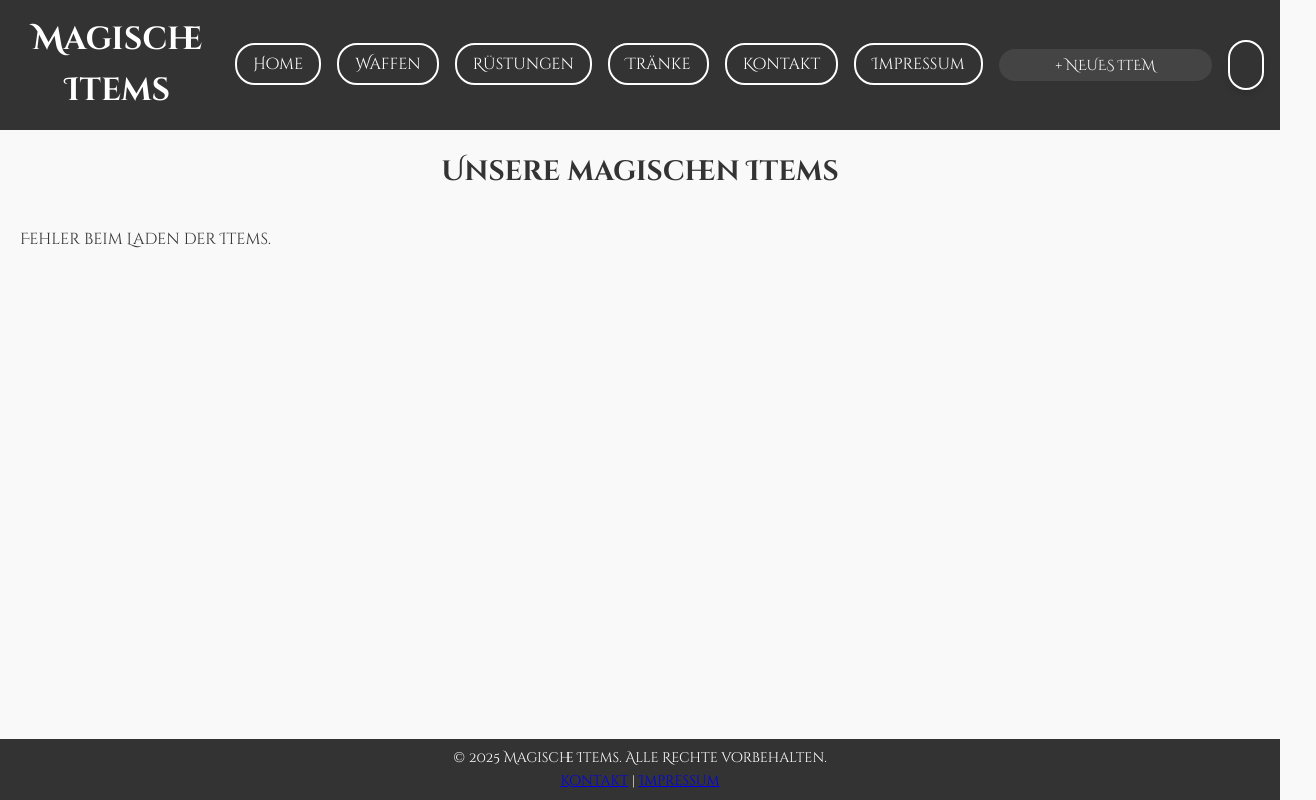
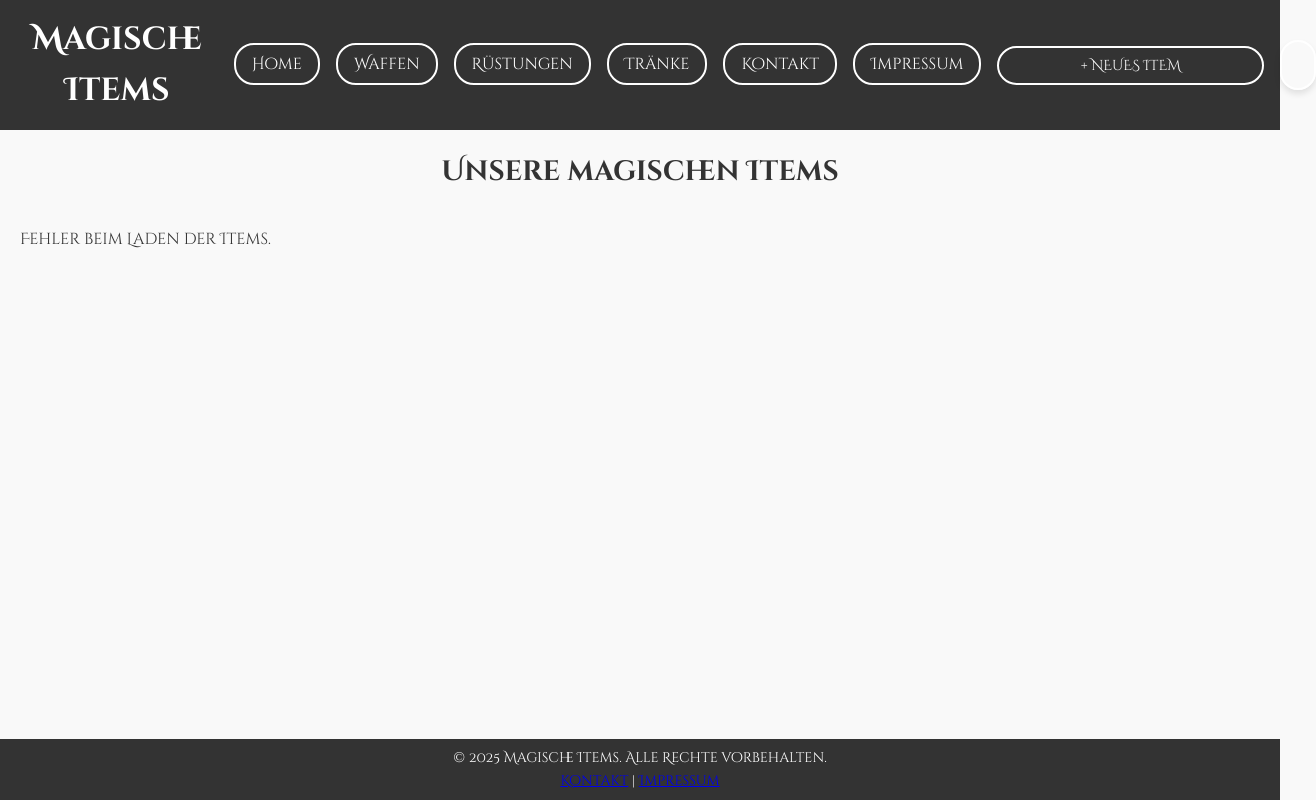
Before and after one commit to brk2ran/magicalitems, a website: page public/index.html in a window 1280 px wide. Shown: the whole page, 1316 px wide, since content can reach past the window. Drawn offline with Linux system fonts and the light colour scheme; no server answers.

Commit message:
styles.css angepasst

```diff
--- a/public/assets/css/styles.css
+++ b/public/assets/css/styles.css
@@ -63,21 +63,23 @@ header .controls {
 }
 
 header .controls #add-item-btn {
-    padding: 0.4rem 1rem;
+    flex: none;
+    border: 2px solid white;
+    padding: 0.5rem 1rem;
     font-size: 0.9rem;
     border-radius: 20px;
-    background-color: #444;
+    background-color: transparent;
     color: white;
     text-transform: uppercase;
-    transition: background-color 0.3s;
+    transition: background-color 0.3s, border-color 0.3s;
 }
 
 header .controls #add-item-btn:hover {
     background-color: #555;
+    border-color: #ccc;
 }
 
 header .controls .search-bar {
-    flex: 1;
     display: flex;
     align-items: center;
     background-color: transparent;
```
